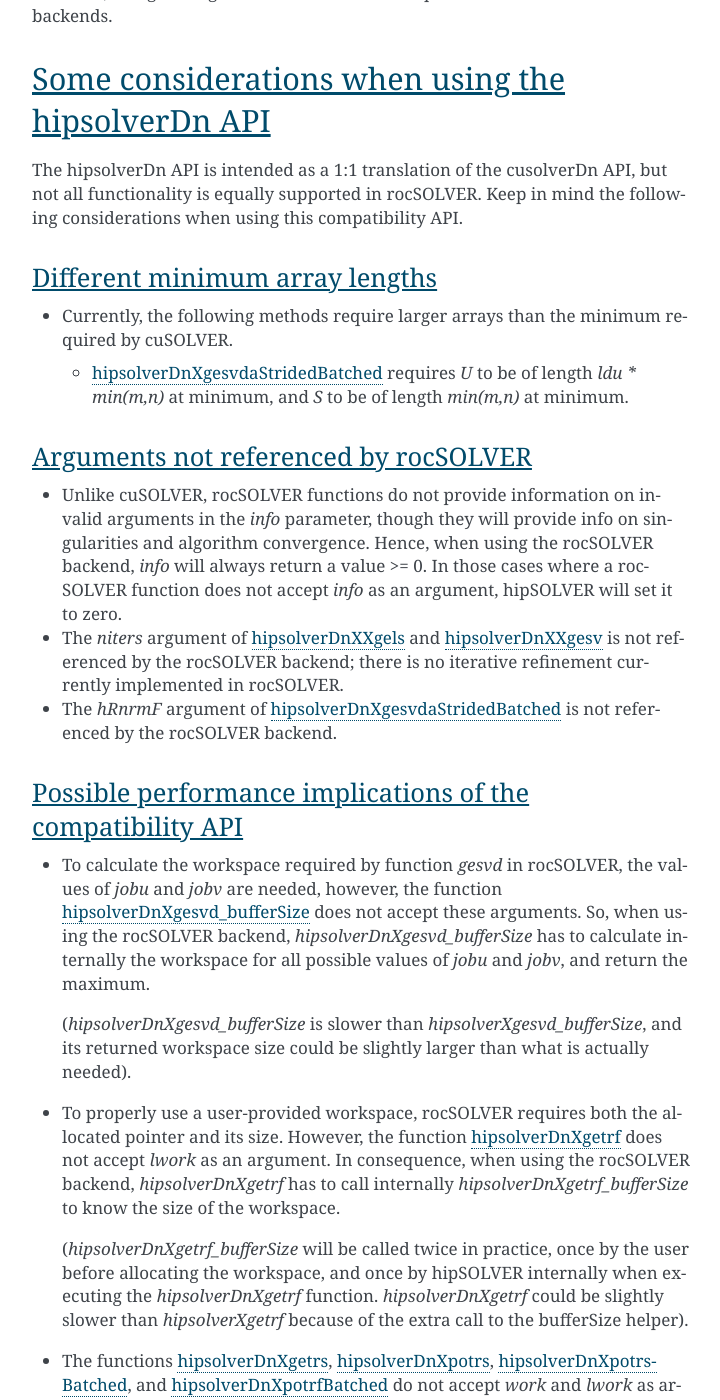
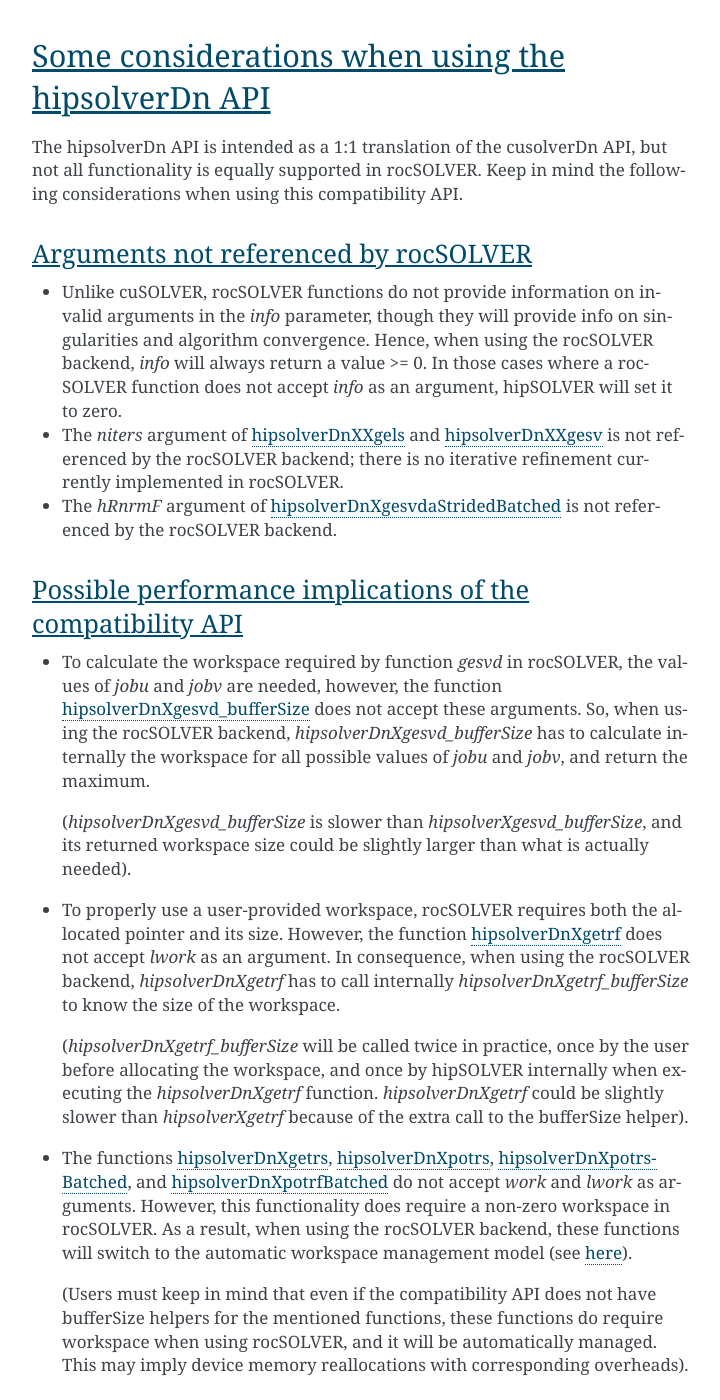
Before and after one commit to ROCm/hipSOLVER, a Sphinx documentation site: the page built from docs/userguide/usage.rst, in a window 1280 px wide and 1400 px high, scrolled down 1276 px. Shown: the whole window, without its empty margins (388-1108 px from the left). Built offline with Sphinx 7.4.7, drawn with Linux system fonts in a browser that asks for light colours; some of the changed text lies outside the part shown.

Commit message:
Updated documentation

```diff
--- a/docs/userguide/usage.rst
+++ b/docs/userguide/usage.rst
@@ -46,15 +46,6 @@
 rocSOLVER. Keep in mind the following considerations when using this compatibility API.
 
 
-Different minimum array lengths
---------------------------------
-
-- Currently, the following methods require larger arrays than the minimum required by cuSOLVER.
-
-  * :ref:`hipsolverDnXgesvdaStridedBatched <compat_gesvda_strided_batched>` requires `U` to be of length `ldu * min(m,n)` at
-    minimum, and `S` to be of length `min(m,n)` at minimum.
-
-
 Arguments not referenced by rocSOLVER
 --------------------------------------
 
@@ -97,9 +88,6 @@
 
   (Users must keep in mind that even if the compatibility API does not have bufferSize helpers for the mentioned functions, these functions do require
   workspace when using rocSOLVER, and it will be automatically managed. This may imply device memory reallocations with corresponding overheads).
-
-- The function :ref:`hipsolverDnXgesvdaStridedBatched <compat_gesvda_strided_batched>` must apply a transpose operation to `V` in order to match the output of
-  cuSOLVER, requiring an additional function call and extra workspace.
 
 
 .. _refactor_api_differences:
```
Also changed, not shown: CHANGELOG.md (+4 -0 lines).
